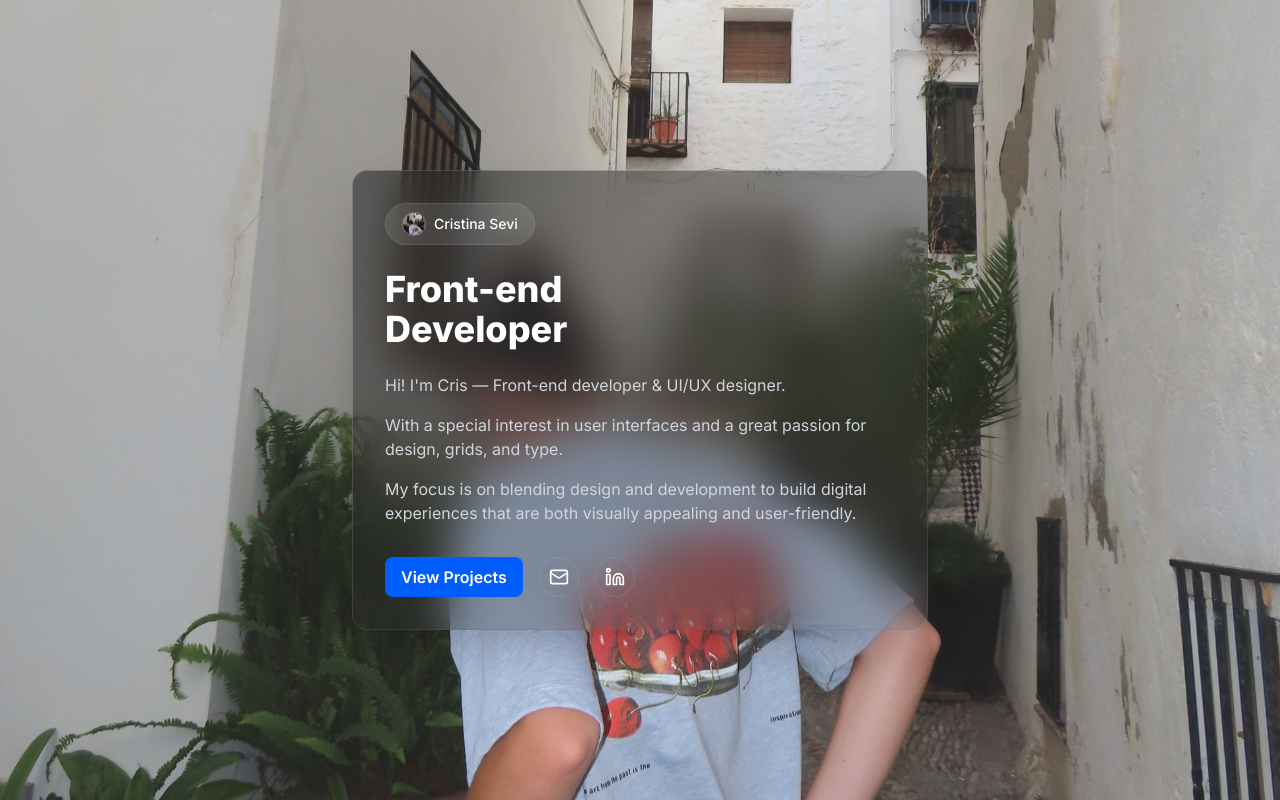
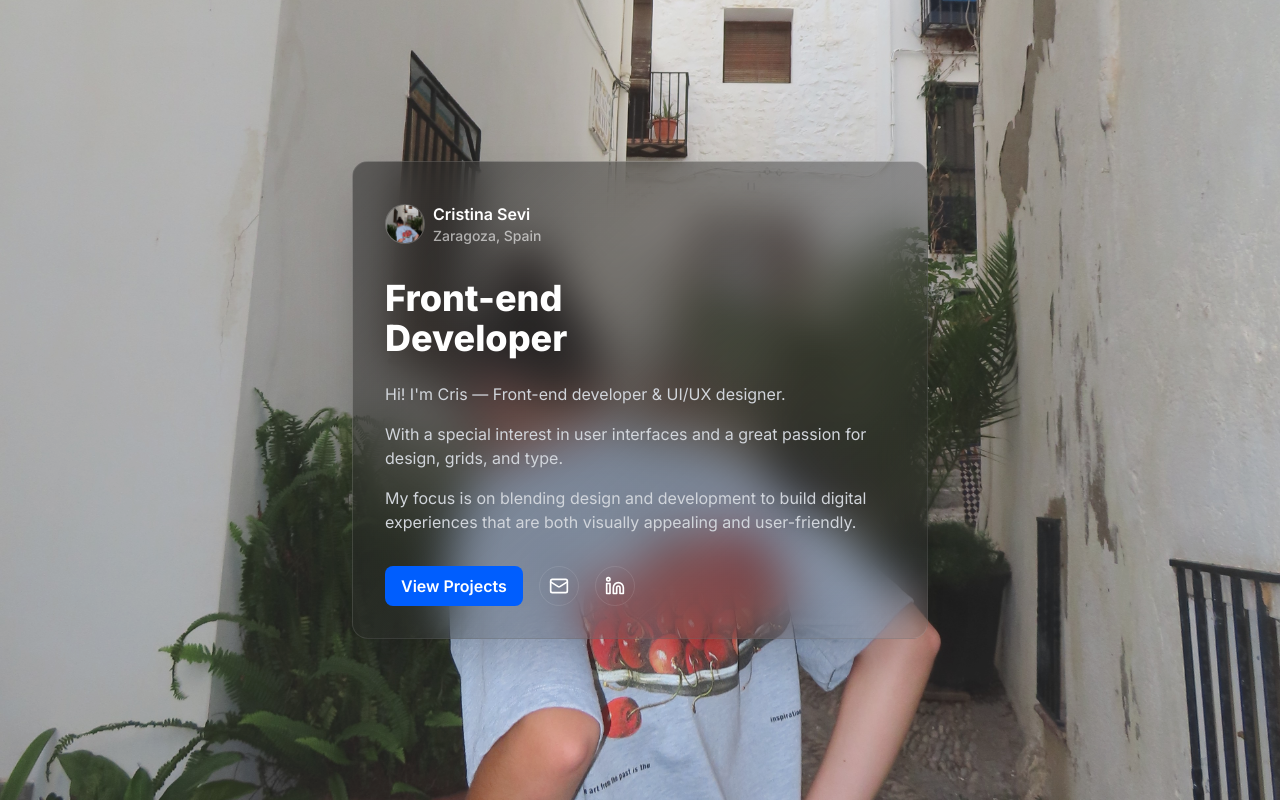
Before and after one commit to cristinasevi/portfolio, a Next.js app: page / in a window 1280 px wide. Built offline with nearby package versions, Linux system fonts and the light colour scheme.

Commit message:
Update SEO and Accessibility

```diff
--- a/src/app/layout.js
+++ b/src/app/layout.js
@@ -11,7 +11,7 @@ const inter = Inter({
 
 export const metadata = {
   title: "cristinasevi",
-  description: "Web Designer & Developer based in Zaragoza, Spain. Specialized in creating engaging, accessible, and user-friendly digital experiences.",
+  description: "Front-End Developer & UI/UX Designer based in Zaragoza, Spain. Specialized in creating engaging, accessible, and user-friendly digital experiences.",
   keywords: ["cristinasevi", "web design", "web development", "front-end developer", "UI/UX", "portfolio", "projects"],
   author: "Cristina Serrano Vicente",
 };
--- a/src/app/page.js
+++ b/src/app/page.js
@@ -98,18 +98,21 @@ export default function Home() {
             }`}
           >
             {/* Profile display */}
-            <div className="flex items-center gap-2 px-4 py-2 rounded-full border border-white/10 bg-white/10">
-              <div className="w-6 h-6 rounded-full overflow-hidden flex items-center justify-center bg-white/10 border border-white/10">
+            <div className="flex items-center gap-2 py-2">
+              <div className="w-10 h-10 rounded-full overflow-hidden flex items-center justify-center bg-white/10 border border-white/10">
                 <Image
                   src="/images/avatar-hover.jpg"
                   alt="Profile"
-                  width={48}
-                  height={48}
+                  width={100}
+                  height={100}
                   className="object-cover min-w-full min-h-full"
                   quality={100}
                 />
               </div>
-              <span className="text-sm font-medium">Cristina Sevi</span>
+              <div className="flex flex-col">
+                <span className="text-base font-semibold">Cristina Sevi</span>
+                <span className="text-sm font-medium text-white/60">Zaragoza, Spain</span>
+              </div>
             </div>
           </div>
 
@@ -152,15 +155,15 @@ export default function Home() {
               </Button>
 
               <div className="flex items-center gap-4">
-                <Link href="mailto:hello@cristinasevi.com">
+                <Link href="mailto:hello@cristinasevi.com" aria-label="Send email to Cristina">
                   <Mail className="w-5 h-5" />
                 </Link>
 
-                <Link href="https://linkedin.com/in/cristinasevi">
+                <Link href="https://linkedin.com/in/cristinasevi" aria-label="Visit LinkedIn profile">
                   <Linkedin className="w-5 h-5" />
                 </Link>
 
-                {/* <Link href="https://github.com/cristinasevi">
+                {/* <Link href="https://github.com/cristinasevi" aria-label="Visit GitHub profile">
                   <Github className="w-5 h-5" />
                 </Link> */}
               </div>
```
Also changed, not shown: src/app/robots.txt (added).
